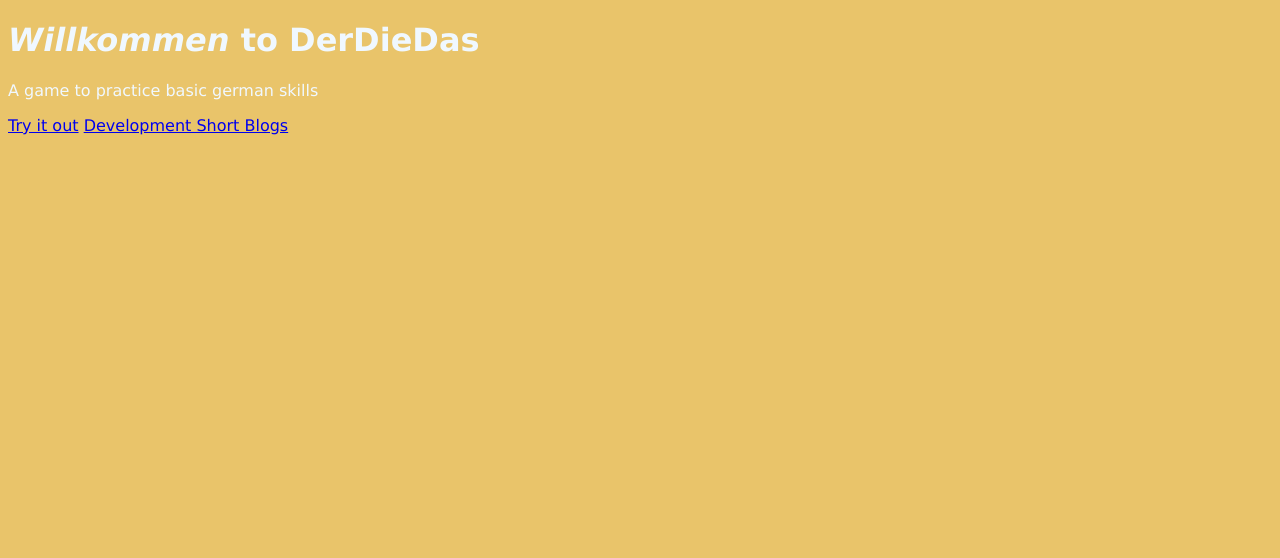
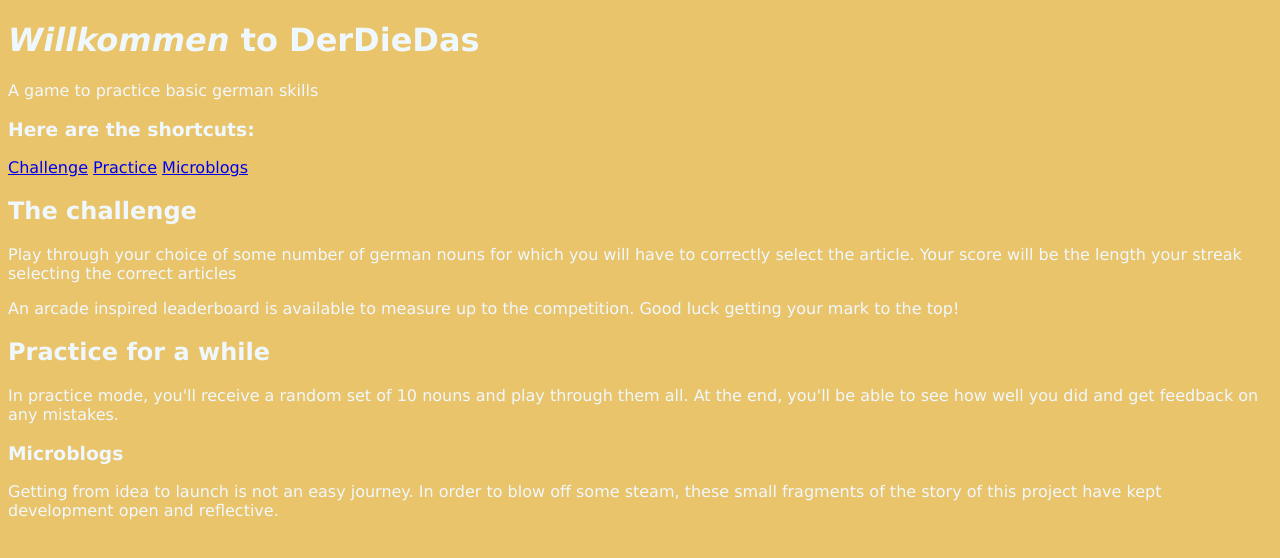
Before and after one commit to eduardpeters/artikel-svelte, a SvelteKit app: page / in a window 1280 px wide. Shown: the top 558 px of the page. Built offline with nearby package versions, Linux system fonts and the light colour scheme.

Commit message:
Add content to landing page

```diff
--- a/src/routes/+page.svelte
+++ b/src/routes/+page.svelte
@@ -1,6 +1,29 @@
 <main>
 	<h1><em>Willkommen</em> to DerDieDas</h1>
 	<p>A game to practice basic german skills</p>
-	<a href="/practice">Try it out</a>
-	<a href="/blog">Development Short Blogs</a>
+	<h3>Here are the shortcuts:</h3>
+	<nav>
+		<a href="/">Challenge</a>
+		<a href="/practice">Practice</a>
+		<a href="/blog">Microblogs</a>
+	</nav>
+	<h2>The challenge</h2>
+	<p>
+		Play through your choice of some number of german nouns for which you will have to correctly
+		select the article. Your score will be the length your streak selecting the correct articles
+	</p>
+	<p>
+		An arcade inspired leaderboard is available to measure up to the competition. Good luck getting
+		your mark to the top!
+	</p>
+	<h2>Practice for a while</h2>
+	<p>
+		In practice mode, you'll receive a random set of 10 nouns and play through them all. At the end,
+		you'll be able to see how well you did and get feedback on any mistakes.
+	</p>
+	<h3>Microblogs</h3>
+	<p>
+		Getting from idea to launch is not an easy journey. In order to blow off some steam, these small
+		fragments of the story of this project have kept development open and reflective.
+	</p>
 </main>
```
